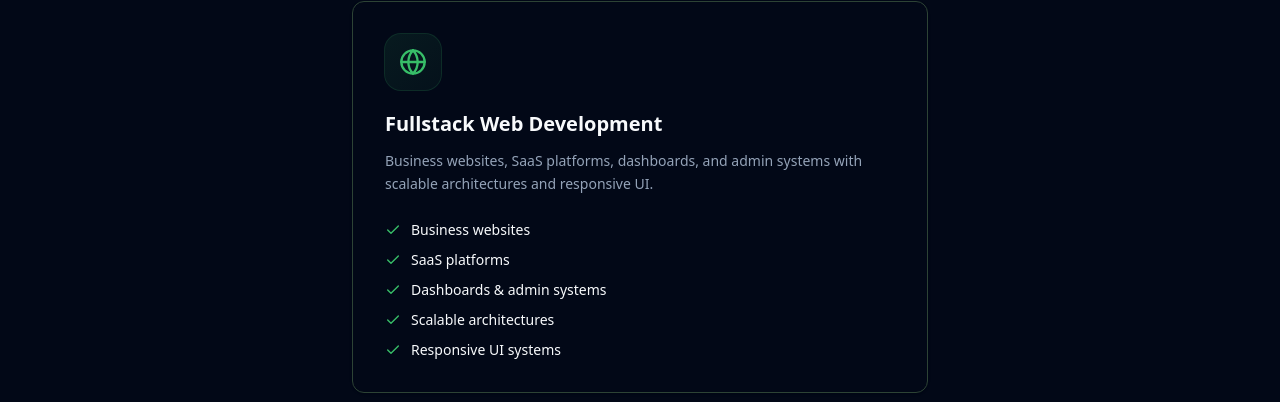
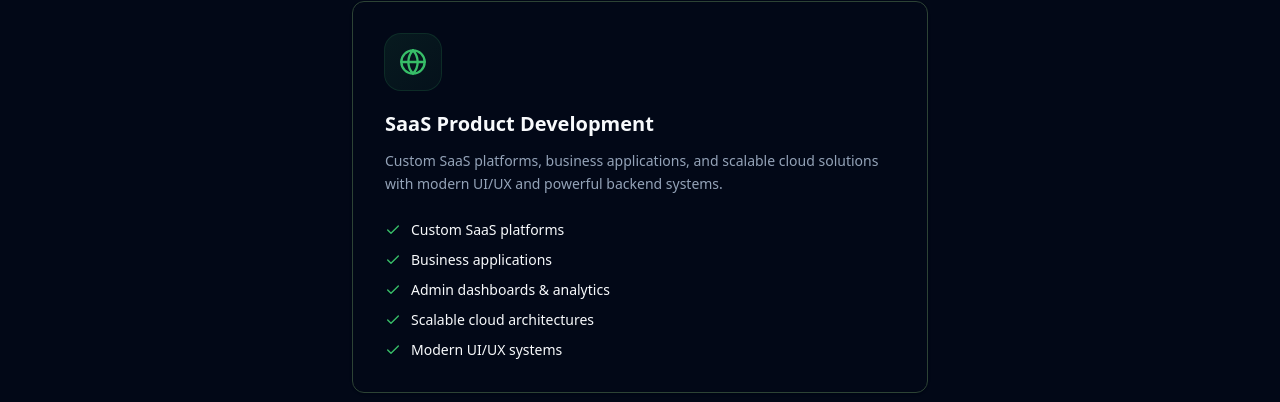
Before and after one commit to HusbanTech12/Devion, a Next.js app: page /services in a window 1280 px wide. Shown: the part 550-952 px from the top of the page. Built offline with nearby package versions, Linux system fonts and the light colour scheme; no server answers.

Commit message:
update hero heading/subheading; rename Fullstack Web Dev to SaaS Product Development

```diff
--- a/src/app/services/page.tsx
+++ b/src/app/services/page.tsx
@@ -21,14 +21,14 @@ const fadeIn = {
 const services = [
   {
     icon: Globe,
-    title: "Fullstack Web Development",
-    desc: "Business websites, SaaS platforms, dashboards, and admin systems with scalable architectures and responsive UI.",
+    title: "SaaS Product Development",
+    desc: "Custom SaaS platforms, business applications, and scalable cloud solutions with modern UI/UX and powerful backend systems.",
     features: [
-      "Business websites",
-      "SaaS platforms",
-      "Dashboards & admin systems",
-      "Scalable architectures",
-      "Responsive UI systems",
+      "Custom SaaS platforms",
+      "Business applications",
+      "Admin dashboards & analytics",
+      "Scalable cloud architectures",
+      "Modern UI/UX systems",
     ],
   },
 ]
--- a/src/components/marketing/hero.tsx
+++ b/src/components/marketing/hero.tsx
@@ -91,10 +91,10 @@ export function Hero() {
             transition={{ duration: 0.6, delay: 0.1 }}
             className="text-balance text-4xl font-bold leading-[1.1] tracking-tight sm:text-5xl md:text-6xl lg:text-7xl xl:text-8xl"
           >
-            <span className="text-white">AI-Powered Software</span>
+            <span className="text-white">Transform Your Business</span>
             <br />
             <span className="bg-gradient-to-r from-primary via-primary/80 to-primary/60 bg-clip-text text-transparent">
-              Solutions That Drive Growth
+              with Custom SaaS Solutions
             </span>
           </motion.h1>
 
@@ -104,7 +104,7 @@ export function Hero() {
             transition={{ duration: 0.6, delay: 0.2 }}
             className="mx-auto mt-6 max-w-2xl text-lg text-white/80 md:text-xl"
           >
-            We build scalable web applications, AI solutions, and digital experiences that help businesses grow faster — from concept to deployment in weeks.
+            We build powerful SaaS platforms that automate operations, improve efficiency, and accelerate business growth.
           </motion.p>
 
           <motion.div
--- a/src/lib/constants.ts
+++ b/src/lib/constants.ts
@@ -71,8 +71,8 @@ export const PLANS = [
 
 export const SERVICES = [
   {
-    title: "Fullstack Web Development",
-    description: "Business websites, SaaS platforms, dashboards, admin systems, scalable architectures, responsive UI systems.",
-    features: ["Business websites", "SaaS platforms", "Dashboards & admin systems", "Scalable architectures", "Responsive UI systems"],
+    title: "SaaS Product Development",
+    description: "Custom SaaS platforms, business applications, and scalable cloud solutions with modern UI/UX and powerful backend systems.",
+    features: ["Custom SaaS platforms", "Business applications", "Admin dashboards & analytics", "Scalable cloud architectures", "Modern UI/UX systems"],
   },
 ] as const
```
Also changed, not shown: public/images/logo/Devion-new.jpeg (added).
